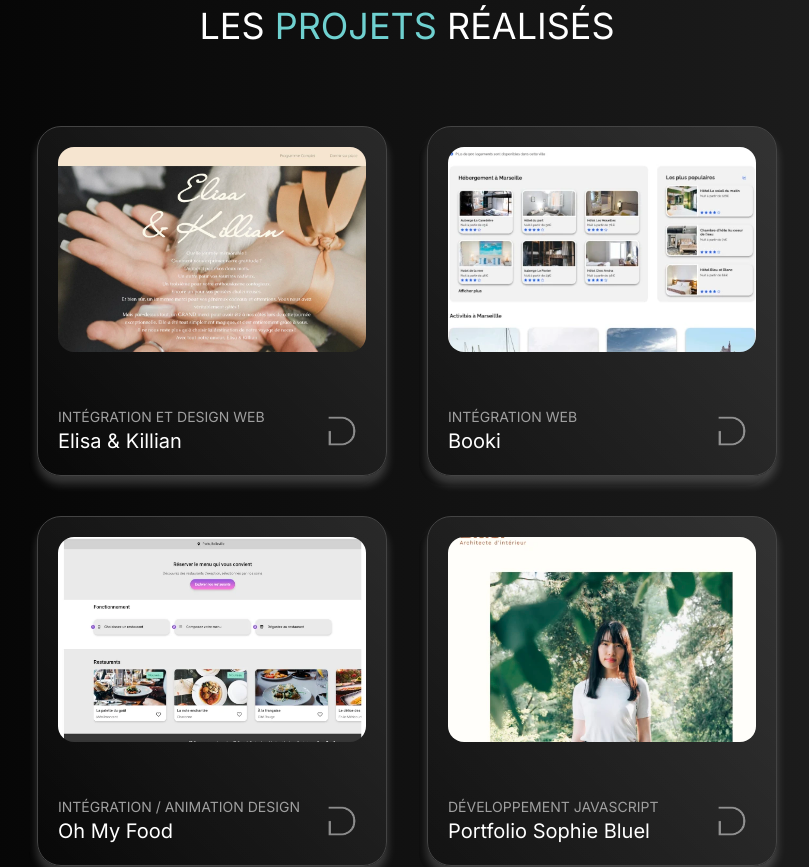
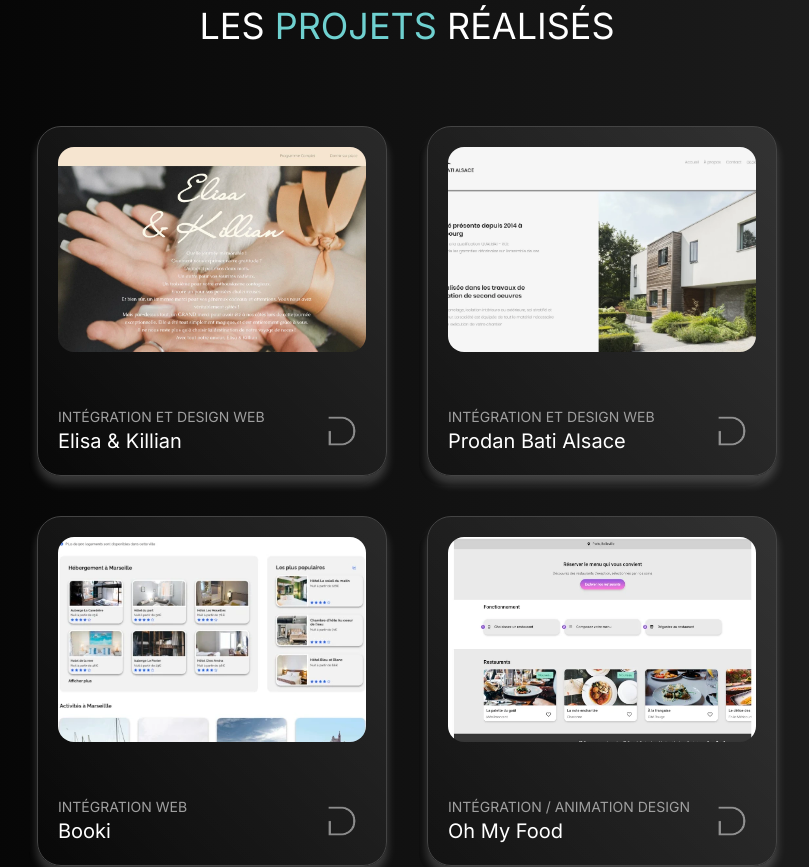
Before and after one commit to David6790/portfolio, a React (Create React App) app: page /works in a window 1280 px wide. Shown: the part 760-1627 px from the top of the page, without its empty margins (233-1042 px from the left). Built offline with nearby package versions, Linux system fonts and the light colour scheme.

Commit message:
ajout de projet prodan

```diff
--- a/public/db.json
+++ b/public/db.json
@@ -11,6 +11,15 @@
     },
     {
       "id": 2,
+      "name": "Prodan Bati Alsace",
+      "image": "./img/projects/prodan.webp",
+      "typeOfMission": "Intégration et design Web",
+      "missionContext": "La société Prodan Bati Alsace, établie à Strasbourg depuis 2014, est une entreprise reconnue dans le secteur du BTP. Spécialisée dans les travaux de rénovation de second œuvre, elle offre une gamme complète de services, allant de la peinture au carrelage, en passant par l'isolation intérieure et extérieure, la pose de sol stratifié et de mur. Avec la qualification QUALIBAT - RGE et des garanties décénales couvrant l'ensemble de ses activités, l'entreprise a su se forger une solide réputation dans la région. Face à une demande croissante et à l'évolution constante du secteur, Fanny Fuchs a ressenti le besoin de renforcer sa présence en ligne et de disposer d'un site web à la hauteur de son expertise.",
+      "technicalChallenges": "Le principal défi technique résidait dans la création d'un site web qui reflète non seulement le professionnalisme et l'expertise de la société Prodan Bati Alsace, mais aussi la diversité de ses services. Il était essentiel de concevoir une interface utilisateur intuitive, permettant aux visiteurs de naviguer facilement entre les différents services offerts, tout en mettant en avant les qualifications et garanties de l'entreprise. De plus, étant donné l'importance du matériel dans l'exécution des chantiers, une section dédiée à la présentation du matériel utilisé par l'entreprise a été intégrée, offrant ainsi une transparence totale aux clients potentiels.",
+      "link": "https://www.prodan-bati-alsace.fr/"
+    },
+    {
+      "id": 3,
       "name": "Booki",
       "image": "./img/projects/booki.webp",
       "typeOfMission": "Intégration Web",
@@ -19,7 +28,7 @@
       "link": "https://david6790.github.io/Projet_3_v2/"
     },
     {
-      "id": 3,
+      "id": 4,
       "name": "Oh My Food",
       "image": "./img/projects/ohMyFood.webp",
       "typeOfMission": "Intégration / Animation Design",
@@ -28,7 +37,7 @@
       "link": "https://david6790.github.io/projet-4-OC/"
     },
     {
-      "id": 4,
+      "id": 5,
       "name": "Portfolio Sophie Bluel",
       "image": "./img/projects/sophieBluel.webp",
       "typeOfMission": "Développement Javascript",
@@ -37,7 +46,7 @@
       "link": "https://github.com/David6790/oc-p6-javascript"
     },
     {
-      "id": 5,
+      "id": 6,
       "name": "Menu Maker by Qwenta",
       "image": "./img/projects/qwenta.webp",
       "typeOfMission": "Gestion de projet Agile.",
@@ -45,7 +54,7 @@
       "technicalChallenges": "Ce projet a présenté plusieurs défis techniques et organisationnels. Premièrement, la mise en place d'un système de veille efficace pour recueillir des idées pertinentes pour le projet, tout en garantissant sa réutilisabilité pour l'équipe. Deuxièmement, la détermination précise des spécifications techniques du \"Menu Maker\" basée sur les documents fournis, tout en justifiant chaque choix pour assurer la satisfaction du client. Enfin, la planification du projet était essentielle : la configuration d'un outil de gestion de projet, la création d'un tableau Kanban détaillé et la garantie que toutes les tâches étaient clairement définies et catégorisées. Chacun de ces défis nécessitait une attention méticuleuse aux détails, une communication ouverte avec l'équipe et une vision claire de l'objectif final, tout en respectant les principes AGILE pour une gestion de projet flexible et adaptative."
     },
     {
-      "id": 6,
+      "id": 7,
       "name": "Kasa",
       "image": "./img/projects/kasa.webp",
       "typeOfMission": "Développement React.js",
@@ -54,7 +63,7 @@
       "link": "https://willowy-biscochitos-d434da.netlify.app/"
     },
     {
-      "id": 7,
+      "id": 8,
       "name": "Nina Carducci",
       "image": "./img/projects/nina.webp",
       "typeOfMission": "Référencement SEO",
@@ -63,7 +72,7 @@
       "link": "https://david6790.github.io/oc-p9/"
     },
     {
-      "id": 8,
+      "id": 9,
       "name": "724 Events",
       "image": "./img/projects/724.webp",
       "typeOfMission": "Débug - Tests Unitaires",
@@ -72,7 +81,7 @@
       "link": "https://unique-dodol-538995.netlify.app/"
     },
     {
-      "id": 9,
+      "id": 10,
       "name": "Argent-Bank",
       "image": "./img/projects/argent.webp",
       "typeOfMission": "Développement React - Redux",
--- a/src/components/testimonilSlider/TestimonialSlider.jsx
+++ b/src/components/testimonilSlider/TestimonialSlider.jsx
@@ -19,9 +19,9 @@ const TestimonialSlider = () => {
     },
     {
       name: "Fanny Fuchs",
-      position: "Société de gestion immobilière",
+      position: "Prodan Bati Alsace",
       review:
-        "Merci pour la réalisation impeccable du site de Guest Season, notre société de location immobilière à Strasbourg. Sa maîtrise en création de site et son expertise en SEO ont vraiment fait la différence. Grâce à lui, notre présence en ligne est solide et professionnelle. Je suis plus que satisfaite de son travail et le recommande vivement !",
+        "Merci pour la réalisation impeccable du site de Prodan Bati Alsace, notre société de BTP. Sa maîtrise en création de site et son expertise en SEO ont vraiment fait la différence. Grâce à lui, notre présence en ligne est solide et professionnelle. Je suis plus que satisfaite de son travail et le recommande vivement !",
       image: "./img/client/fanny.webp",
     },
   ];
```
Also changed, not shown: public/img/projects/prodan.webp (added).
